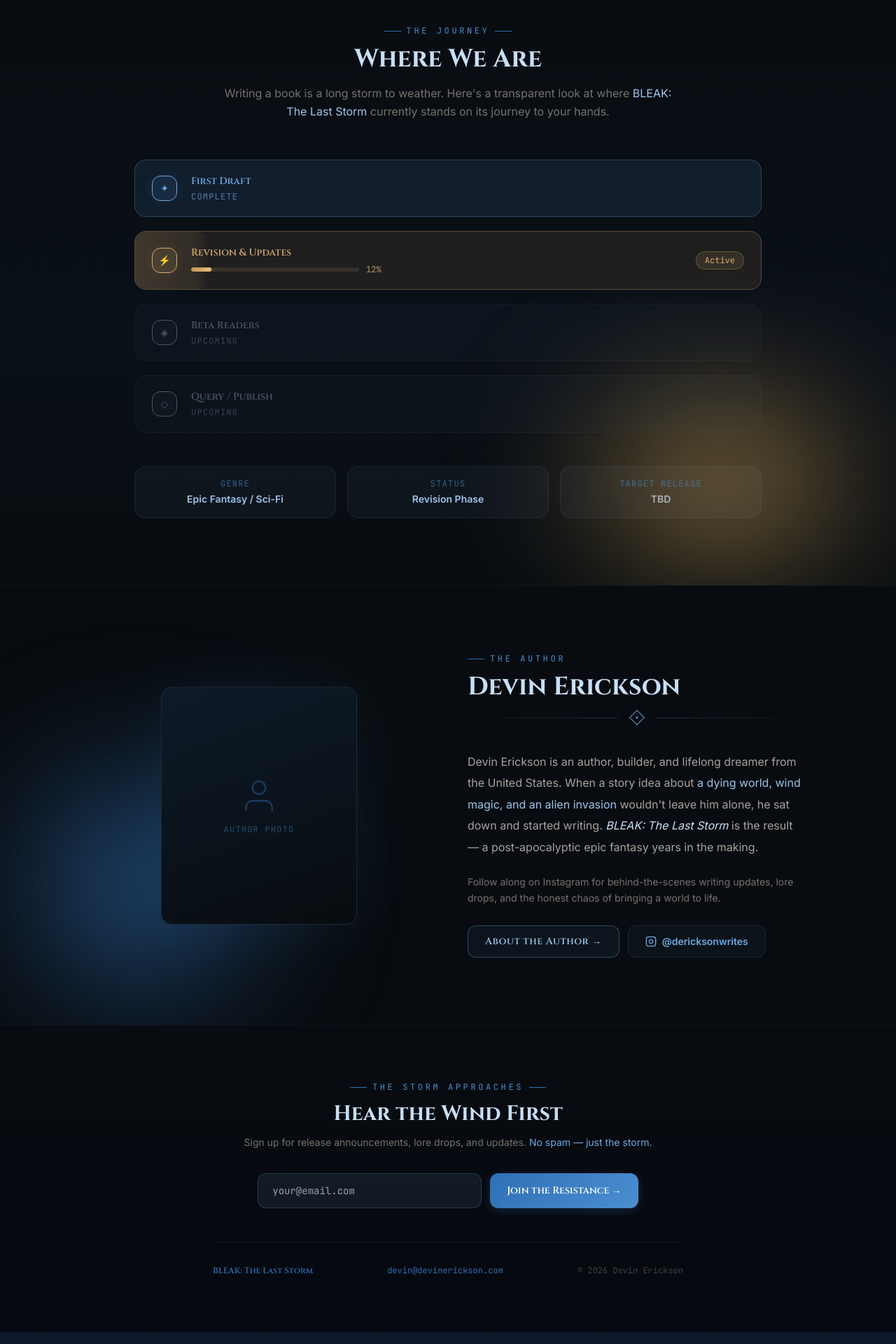
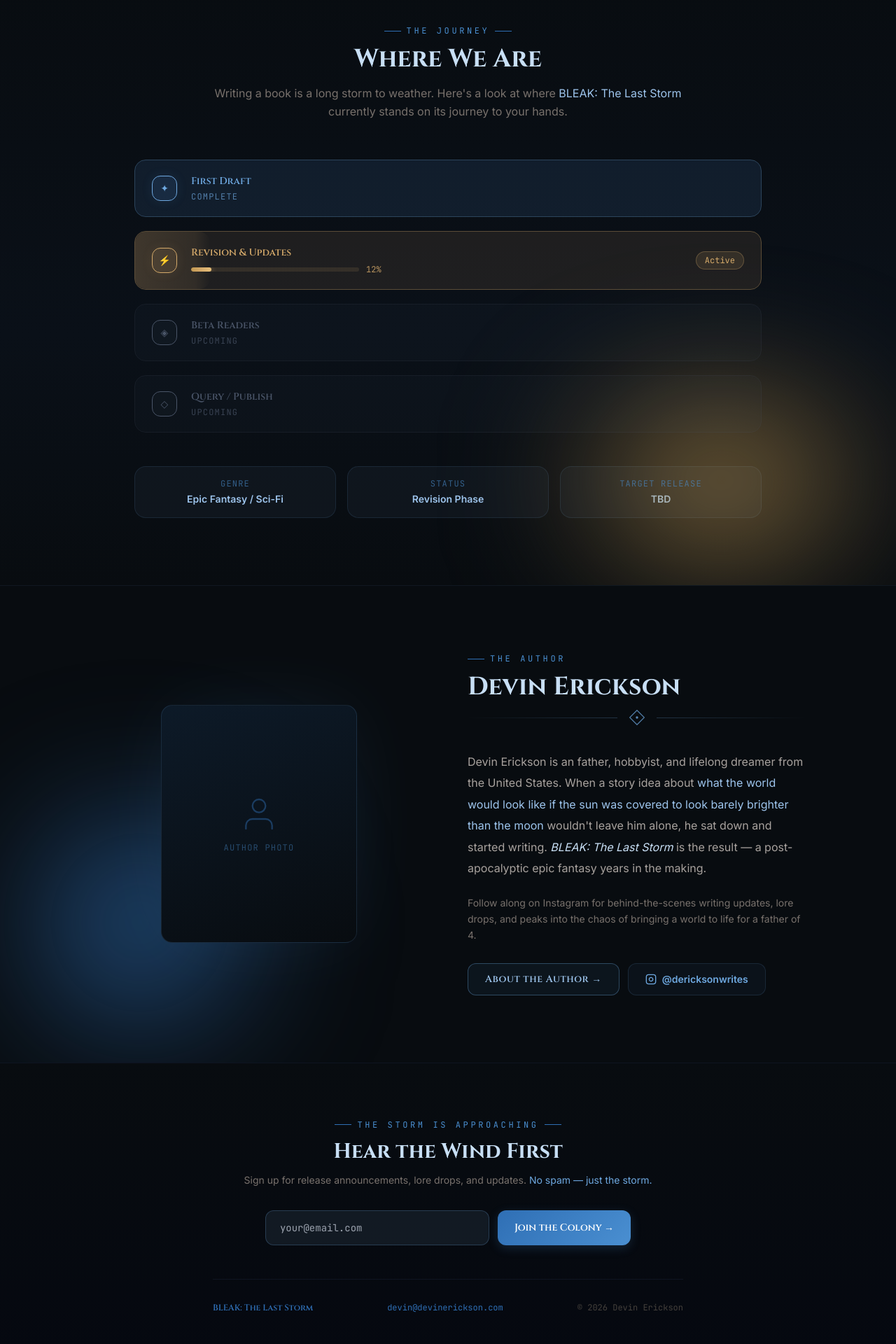
Before and after one commit to erickson-devin/erickson-devin.github.io, a React (Vite) app: page / in a window 1280 px wide. Shown: the part 860-2780 px from the top of the page at 70% size. Built offline with nearby package versions, Linux system fonts and the light colour scheme.

Commit message:
Update author description and related text

```diff
--- a/src/pages/AuthorHome.jsx
+++ b/src/pages/AuthorHome.jsx
@@ -315,7 +315,7 @@ function BookProgressSection() {
             Where We Are
           </h2>
           <p className="text-base leading-relaxed max-w-2xl mx-auto" style={{ color: '#78716c' }}>
-            Writing a book is a long storm to weather. Here&apos;s a transparent look at where{' '}
+            Writing a book is a long storm to weather. Here&apos;s a look at where{' '}
             <span style={{ color: '#9dc4ec' }}>BLEAK: The Last Storm</span> currently stands on its journey to your hands.
           </p>
         </div>
@@ -542,9 +542,9 @@ function AuthorTeaserSection() {
           </div>
 
           <p className="text-base leading-[1.9]" style={{ color: '#a8a29e' }}>
-            Devin Erickson is an author, builder, and lifelong dreamer from the United States.
+            Devin Erickson is an father, hobbyist, and lifelong dreamer from the United States.
             When a story idea about{' '}
-            <span style={{ color: '#9dc4ec' }}>a dying world, wind magic, and an alien invasion</span>{' '}
+            <span style={{ color: '#9dc4ec' }}>what the world would look like if the sun was covered to look barely brighter than the moon</span>{' '}
             wouldn&apos;t leave him alone, he sat down and started writing.{' '}
             <em style={{ color: '#c8dff5' }}>BLEAK: The Last Storm</em> is the result — a
             post-apocalyptic epic fantasy years in the making.
@@ -552,7 +552,7 @@ function AuthorTeaserSection() {
 
           <p className="text-sm leading-relaxed" style={{ color: '#78716c' }}>
             Follow along on Instagram for behind-the-scenes writing updates, lore drops,
-            and the honest chaos of bringing a world to life.
+            and peaks into the chaos of bringing a world to life for a father of 4.
           </p>
 
           <div className="flex flex-wrap gap-3 mt-1">
@@ -626,7 +626,7 @@ function MailingFooterSection() {
           style={{ color: '#4a8fd1' }}
         >
           <span className="inline-block w-6 h-px" style={{ background: '#2f6fb5' }} />
-          The Storm Approaches
+          The Storm is Approaching
           <span className="inline-block w-6 h-px" style={{ background: '#2f6fb5' }} />
         </p>
         <h2
@@ -676,7 +676,7 @@ function MailingFooterSection() {
                 boxShadow: '0 4px 15px rgba(74,143,209,0.2)',
               }}
             >
-              Join the Resistance →
+              Join the Colony →
             </button>
           </form>
         )}
```
